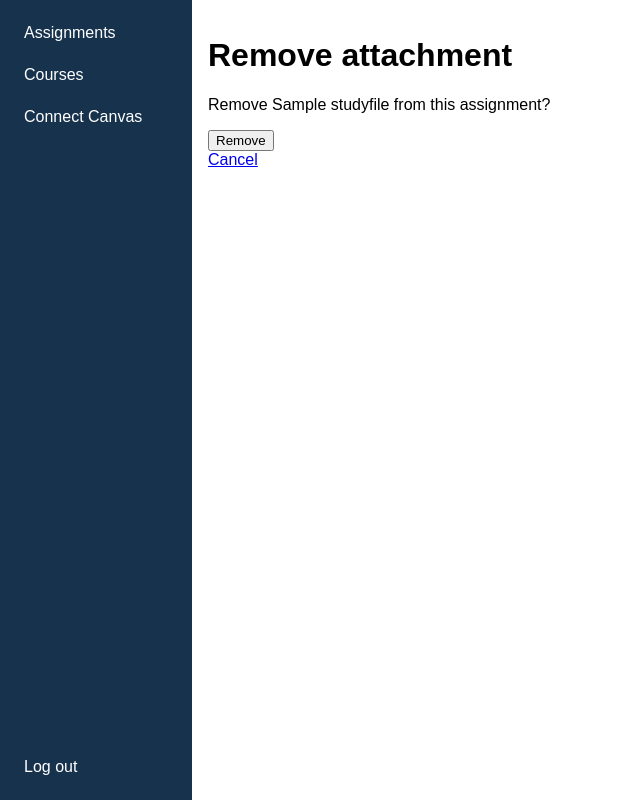
After one commit to CS4300-CS5300-FA26/team-6, a Django app: page /assignments/attachments/1/remove/ in a window 1280 px wide. The commit adds this page. Shown: the whole page, without its empty margins (0-640 px from the left). Run offline with Django 5.2, Linux system fonts and the light colour scheme; a user stored in the database is signed in; tables that the repository leaves empty hold one stand-in row (values such as "Sample post"); parts of the project's set-up code (start-up, migrations or seed data) failed here and were passed over.

Commit message:
feat: confirm attachment removal without discarding reusable files

```diff
--- a/canvas_plus/assignments/templates/assignments/attachments.html
+++ b/canvas_plus/assignments/templates/assignments/attachments.html
@@ -3,6 +3,7 @@
     {% for attachment in assignment.attachments %}
       <li>
         <a id="attachment-name-{{ attachment.pk }}" href="{% url 'open_attachment' attachment_id=attachment.pk %}">{{ attachment.study_file.original_name }}</a>
+        <a id="attachment-remove-{{ attachment.pk }}" aria-labelledby="attachment-remove-{{ attachment.pk }} attachment-name-{{ attachment.pk }}" href="{% url 'remove_attachment' attachment_id=attachment.pk %}">Remove</a>
       </li>
     {% endfor %}
   </ul>
--- /dev/null
+++ b/canvas_plus/assignments/templates/assignments/remove_attachment.html
@@ -0,0 +1,13 @@
+{% extends "base.html" %}
+
+{% block title %}Remove attachment{% endblock %}
+
+{% block content %}
+  <h1>Remove attachment</h1>
+  <p>Remove {{ attachment.study_file.original_name }} from this assignment?</p>
+  <form method="post">
+    {% csrf_token %}
+    <button type="submit">Remove</button>
+  </form>
+  <a href="{% url 'assignment_list' %}">Cancel</a>
+{% endblock %}
--- a/canvas_plus/assignments/test_attachment_actions.py
+++ b/canvas_plus/assignments/test_attachment_actions.py
@@ -104,7 +104,7 @@ class AttachmentActionTests(MediaRootTestCase):
         response = self.client.get(self.url("remove_attachment"))
         self.assertContains(response, "notes.txt")
         page = BeautifulSoup(response.content, "html.parser")
-        form = page.find("form")
+        form = page.find("button", string="Remove").find_parent("form")
         self.assertEqual(form["method"], "post")
         self.assertIsNotNone(form.select_one('input[name="csrfmiddlewaretoken"]'))
         self.assertEqual(form.find("button").get_text(strip=True), "Remove")
--- a/canvas_plus/assignments/urls.py
+++ b/canvas_plus/assignments/urls.py
@@ -3,6 +3,11 @@ from django.urls import path
 from . import views
 
 urlpatterns = [
+    path(
+        "attachments/<int:attachment_id>/remove/",
+        views.remove_attachment,
+        name="remove_attachment",
+    ),
     path("attachments/<int:attachment_id>/", views.open_attachment, name="open_attachment"),
     path(
         "<int:course_id>/<int:assignment_id>/attachments/",
--- a/canvas_plus/assignments/views.py
+++ b/canvas_plus/assignments/views.py
@@ -10,7 +10,7 @@ from django.http import FileResponse, Http404
 from django.shortcuts import get_object_or_404, redirect, render
 from django.utils import timezone
 from django.views.decorators.debug import sensitive_variables
-from django.views.decorators.http import require_GET, require_POST
+from django.views.decorators.http import require_GET, require_http_methods, require_POST
 from accounts.canvas_client import (
     CanvasAPIError,
     CanvasAuthenticationError,
@@ -178,3 +178,15 @@ def open_attachment(request, attachment_id):
         return redirect("assignment_list")
     # ponytail: The dyno streams the bytes (max 25 MiB); signed URLs are the upgrade if needed.
     return FileResponse(stored_file, as_attachment=True, filename=study_file.original_name)
+
+
+@login_required
+@require_http_methods(["GET", "POST"])
+def remove_attachment(request, attachment_id):
+    """Confirm removal, then unlink only the student's chosen attachment."""
+    attachment = get_object_or_404(Attachment, pk=attachment_id, user=request.user)
+    if request.method == "POST":
+        attachment.delete()
+        messages.success(request, "File removed.")
+        return redirect("assignment_list")
+    return render(request, "assignments/remove_attachment.html", {"attachment": attachment})
```
